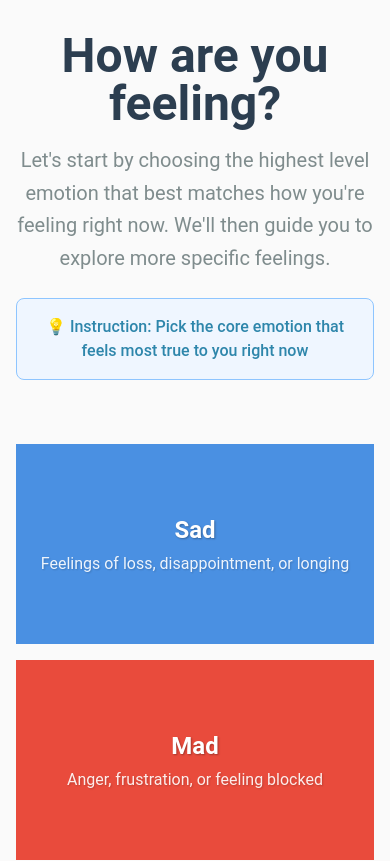
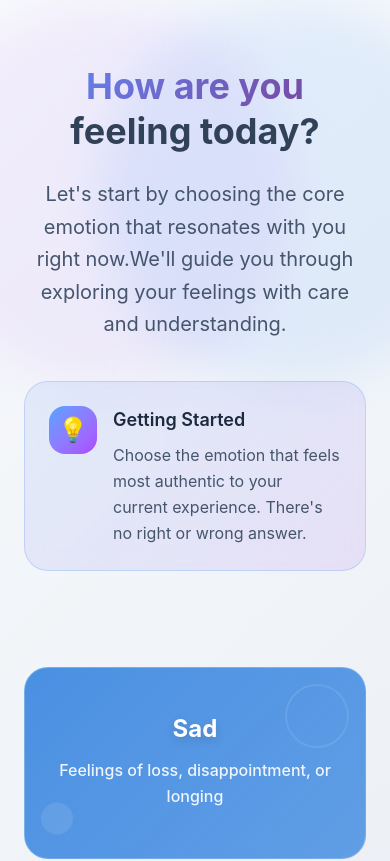
Before and after one commit to janexiao312/emotional_vocab, a Next.js app: page / in a window 390 px wide. Shown: the top 861 px of the page. Built offline with nearby package versions, Linux system fonts and the light colour scheme.

Commit message:
feat: enhance styling and layout for emotion cards and grid, improve responsiveness and visual appeal

```diff
--- a/app/globals.css
+++ b/app/globals.css
@@ -1,42 +1,72 @@
 @import "tailwindcss";
 
 @theme {
-  --font-family-sans: "Roboto", "Helvetica", "Arial", sans-serif;
+  --font-family-sans: "Inter", "system-ui", "-apple-system", "BlinkMacSystemFont", "Segoe UI", "Roboto", "Helvetica", "Arial", sans-serif;
 
-  --color-primary-light: #48A3D9;
-  --color-primary: #2E86AB;
-  --color-primary-dark: #1D5F85;
+  /* Modern Color Palette */
+  --color-primary-light: #60A5FA;
+  --color-primary: #3B82F6;
+  --color-primary-dark: #1E40AF;
 
-  --color-secondary-light: #FFB347;
-  --color-secondary: #F18F01;
-  --color-secondary-dark: #C4690D;
+  --color-secondary-light: #FBBF24;
+  --color-secondary: #F59E0B;
+  --color-secondary-dark: #D97706;
 
-  --color-emotion-joy: #2ECC71;
-  --color-emotion-scared: #F39C12;
-  --color-emotion-mad: #E94B3C;
-  --color-emotion-sad: #4A90E2;
+  /* Enhanced Emotion Colors */
+  --color-emotion-joy: #10B981;
+  --color-emotion-scared: #F59E0B;
+  --color-emotion-mad: #EF4444;
+  --color-emotion-sad: #6366F1;
 
-  --color-background-light: #FAFAFA;
+  /* Modern Backgrounds */
+  --color-background-light: #F8FAFC;
   --color-background-paper: #FFFFFF;
+  --color-background-subtle: #F1F5F9;
 
-  --color-text-primary: #2C3E50;
-  --color-text-secondary: #7F8C8D;
+  /* Text Colors */
+  --color-text-primary: #0F172A;
+  --color-text-secondary: #64748B;
+  --color-text-muted: #94A3B8;
 
-  --shadow-emotion: 0 8px 20px rgba(0,0,0,0.15);
-  --shadow-hover: 0 4px 12px rgba(0,0,0,0.1);
+  /* Modern Shadows */
+  --shadow-xs: 0 1px 2px 0 rgba(0, 0, 0, 0.05);
+  --shadow-sm: 0 1px 3px 0 rgba(0, 0, 0, 0.1), 0 1px 2px -1px rgba(0, 0, 0, 0.1);
+  --shadow-md: 0 4px 6px -1px rgba(0, 0, 0, 0.1), 0 2px 4px -2px rgba(0, 0, 0, 0.1);
+  --shadow-lg: 0 10px 15px -3px rgba(0, 0, 0, 0.1), 0 4px 6px -4px rgba(0, 0, 0, 0.1);
+  --shadow-xl: 0 20px 25px -5px rgba(0, 0, 0, 0.1), 0 8px 10px -6px rgba(0, 0, 0, 0.1);
+
+  /* Gradients */
+  --gradient-primary: linear-gradient(135deg, #667eea 0%, #764ba2 100%);
+  --gradient-joy: linear-gradient(135deg, #10b981 0%, #059669 100%);
+  --gradient-scared: linear-gradient(135deg, #f59e0b 0%, #d97706 100%);
+  --gradient-mad: linear-gradient(135deg, #ef4444 0%, #dc2626 100%);
+  --gradient-sad: linear-gradient(135deg, #6366f1 0%, #4f46e5 100%);
+
+  /* Border Radius */
+  --radius-sm: 0.375rem;
+  --radius-md: 0.5rem;
+  --radius-lg: 0.75rem;
+  --radius-xl: 1rem;
+  --radius-2xl: 1.5rem;
 }
 
 /* Base layer customizations */
 @layer base {
   html {
     font-family: var(--font-family-sans);
+    scroll-behavior: smooth;
   }
 
   body {
     color: var(--color-text-primary);
-    background-color: var(--color-background-light);
+    background: linear-gradient(135deg, #f8fafc 0%, #e2e8f0 100%);
     -webkit-font-smoothing: antialiased;
     -moz-osx-font-smoothing: grayscale;
+    line-height: 1.6;
+  }
+
+  * {
+    border-color: theme(colors.slate.200);
   }
 }
 
@@ -44,21 +74,43 @@
 @layer components {
   .emotion-card {
     cursor: pointer;
-    transition: transform 0.2s ease-in-out, box-shadow 0.2s ease-in-out;
+    transition: all 0.3s cubic-bezier(0.4, 0, 0.2, 1);
+    backdrop-filter: blur(16px);
+    border: 1px solid rgba(255, 255, 255, 0.2);
   }
 
   .emotion-card:hover {
-    transform: translateY(-4px);
-    box-shadow: var(--shadow-emotion);
+    transform: translateY(-8px) scale(1.02);
+    box-shadow: var(--shadow-xl);
   }
 
   .emotion-card:active {
-    transform: translateY(-2px);
+    transform: translateY(-4px) scale(1.01);
   }
 
   .emotion-card:focus-within {
     outline: 2px solid white;
     outline-offset: 2px;
+  }
+
+  .glass-card {
+    background: rgba(255, 255, 255, 0.85);
+    backdrop-filter: blur(16px);
+    border: 1px solid rgba(255, 255, 255, 0.2);
+    box-shadow: var(--shadow-lg);
+  }
+
+  .gradient-text {
+    background: var(--gradient-primary);
+    -webkit-background-clip: text;
+    background-clip: text;
+    -webkit-text-fill-color: transparent;
+  }
+
+  .instruction-card {
+    background: linear-gradient(135deg, rgba(59, 130, 246, 0.1) 0%, rgba(147, 51, 234, 0.1) 100%);
+    border: 1px solid rgba(59, 130, 246, 0.2);
+    backdrop-filter: blur(8px);
   }
 }
 
--- a/app/page.tsx
+++ b/app/page.tsx
@@ -19,27 +19,52 @@ export default function Home() {
   }));
 
   return (
-    <div className="max-w-6xl mx-auto px-4">
-      <div className="min-h-screen flex flex-col justify-center py-8">
+    <div className="min-h-screen">
+      {/* Hero Section with Gradient Background */}
+      <div className="relative overflow-hidden">
+        {/* Animated Background Elements */}
+        <div className="absolute inset-0">
+          <div className="absolute top-0 left-1/4 w-96 h-96 bg-blue-200 rounded-full mix-blend-multiply filter blur-xl opacity-30 animate-pulse"></div>
+          <div className="absolute top-0 right-1/4 w-96 h-96 bg-purple-200 rounded-full mix-blend-multiply filter blur-xl opacity-30 animate-pulse" style={{ animationDelay: '2s' }}></div>
+          <div className="absolute -bottom-32 left-1/3 w-96 h-96 bg-pink-200 rounded-full mix-blend-multiply filter blur-xl opacity-30 animate-pulse" style={{ animationDelay: '4s' }}></div>
+        </div>
+
+        <div className="relative max-w-7xl mx-auto px-6 py-16 sm:py-24">
           {/* Header */}
-        <div className="text-center mb-8">
-          <h1 className="text-5xl font-semibold mb-4" style={{ color: '#2C3E50' }}>
-            How are you feeling?
+          <div className="text-center mb-16">
+            <h1 className="text-4xl sm:text-6xl lg:text-7xl font-bold mb-6 leading-tight">
+              <span className="gradient-text">How are you</span>
+              <br />
+              <span className="text-slate-700">feeling today?</span>
             </h1>
 
-          <p className="text-xl max-w-2xl mx-auto leading-relaxed mb-6" style={{ color: '#7F8C8D' }}>
-            Let&apos;s start by choosing the highest level emotion that best matches how you&apos;re feeling right now.
-            We&apos;ll then guide you to explore more specific feelings.
+            <p className="text-xl sm:text-2xl max-w-4xl mx-auto leading-relaxed mb-10 text-slate-600">
+              Let&apos;s start by choosing the core emotion that resonates with you right now.
+              <br className="hidden sm:block" />
+              We&apos;ll guide you through exploring your feelings with care and understanding.
             </p>
 
-          <div className="max-w-lg mx-auto bg-blue-50 border border-blue-300 rounded-lg p-4">
-            <p className="font-medium" style={{ color: '#2E86AB' }}>
-              💡 Instruction: Pick the core emotion that feels most true to you right now
+            <div className="max-w-2xl mx-auto">
+              <div className="instruction-card rounded-2xl p-6 sm:p-8">
+                <div className="flex items-start gap-4">
+                  <div className="flex-shrink-0">
+                    <div className="w-12 h-12 bg-gradient-to-br from-blue-400 to-purple-500 rounded-xl flex items-center justify-center">
+                      <span className="text-2xl">💡</span>
+                    </div>
+                  </div>
+                  <div className="text-left">
+                    <h3 className="font-semibold text-lg text-slate-800 mb-2">Getting Started</h3>
+                    <p className="text-slate-600 leading-relaxed">
+                      Choose the emotion that feels most authentic to your current experience. There&apos;s no right or wrong answer.
                     </p>
+                  </div>
+                </div>
+              </div>
             </div>
           </div>
 
           {/* Core Emotions Grid */}
+          <div className="max-w-6xl mx-auto">
             <EmotionGrid
               emotions={coreEmotions}
               cardSize="large"
@@ -47,15 +72,11 @@ export default function Home() {
                 xs: 1,
                 sm: 2,
                 md: 2,
-            lg: 3,
+                lg: 4,
+                xl: 4,
               }}
             />
-
-        {/* Footer */}
-        <div className="text-center mt-8">
-          <p className="italic" style={{ color: '#7F8C8D' }}>
-            No account required • Private and secure • Take your time
-          </p>
+          </div>
         </div>
       </div>
     </div>
--- a/src/components/EmotionCard.tsx
+++ b/src/components/EmotionCard.tsx
@@ -2,7 +2,6 @@
 'use client';
 
 import React from 'react';
-import { CoreEmotion } from '../data/types';
 
 interface EmotionCardProps {
   emotion: {
@@ -22,9 +21,9 @@ export function EmotionCard({
   className = ''
 }: EmotionCardProps) {
   const sizeClasses = {
-    small: 'h-30 min-h-[120px]', // 120px minimum
-    medium: 'h-40 min-h-[160px]', // 160px
-    large: 'h-50 min-h-[200px]', // 200px
+    small: 'h-32 min-h-[128px]',
+    medium: 'h-40 min-h-[160px]',
+    large: 'h-48 min-h-[192px]',
   };
 
   const titleClasses = {
@@ -34,15 +33,29 @@ export function EmotionCard({
   };
 
   const descriptionClasses = {
-    small: 'text-xs hidden', // Hidden on small cards
+    small: 'text-xs opacity-0',
     medium: 'text-sm',
     large: 'text-base',
   };
 
+  // Create gradient based on emotion color
+  const getGradientStyle = (color: string) => {
+    const emotionGradients: { [key: string]: string } = {
+      '#10B981': 'linear-gradient(135deg, #10b981 0%, #059669 100%)',
+      '#F59E0B': 'linear-gradient(135deg, #f59e0b 0%, #d97706 100%)',
+      '#EF4444': 'linear-gradient(135deg, #ef4444 0%, #dc2626 100%)',
+      '#6366F1': 'linear-gradient(135deg, #6366f1 0%, #4f46e5 100%)',
+    };
+
+    return emotionGradients[color] || `linear-gradient(135deg, ${color} 0%, ${color}dd 100%)`;
+  };
+
   return (
     <div
-      className={`emotion-card relative overflow-hidden text-white ${sizeClasses[size]} ${className}`}
-      style={{ backgroundColor: emotion.color }}
+      className={`emotion-card relative overflow-hidden text-white rounded-2xl group ${sizeClasses[size]} ${className}`}
+      style={{
+        background: getGradientStyle(emotion.color),
+      }}
       onClick={onClick}
       role="button"
       tabIndex={0}
@@ -54,20 +67,30 @@ export function EmotionCard({
       }}
       aria-label={`Select ${emotion.name} emotion: ${emotion.description}`}
     >
-      <div className="h-full flex flex-col justify-center items-center p-4 text-center">
-        <h3
-          className={`font-bold mb-2 ${titleClasses[size]}`}
-          style={{ textShadow: '1px 1px 2px rgba(0,0,0,0.3)' }}
-        >
-          {emotion.name}
-        </h3>
+      {/* Glassmorphism overlay */}
+      <div className="absolute inset-0 bg-gradient-to-br from-white/20 to-transparent opacity-0 group-hover:opacity-100 transition-opacity duration-300"></div>
 
-        <p
-          className={`opacity-90 leading-tight ${descriptionClasses[size]}`}
-          style={{ textShadow: '1px 1px 2px rgba(0,0,0,0.2)' }}
-        >
-          {emotion.description}
-        </p>
+      {/* Animated background pattern */}
+      <div className="absolute inset-0 opacity-10">
+        <div className="absolute top-4 right-4 w-16 h-16 border-2 border-white rounded-full animate-pulse"></div>
+        <div className="absolute bottom-4 left-4 w-8 h-8 bg-white rounded-full animate-bounce" style={{ animationDelay: '1s' }}></div>
+      </div>
+
+      {/* Content */}
+      <div className="relative h-full flex flex-col justify-between p-6">
+        <div className="flex-1 flex flex-col justify-center text-center">
+          <h3 className={`font-bold mb-3 ${titleClasses[size]} drop-shadow-lg`}>
+            {emotion.name}
+          </h3>
+          <p className={`${descriptionClasses[size]} opacity-90 leading-relaxed font-medium`}>
+            {emotion.description}
+          </p>
+        </div>
+
+        {/* Hover indicator */}
+        <div className="flex justify-center opacity-0 group-hover:opacity-100 transition-all duration-300 transform translate-y-2 group-hover:translate-y-0">
+          <div className="w-8 h-1 bg-white rounded-full"></div>
+        </div>
       </div>
     </div>
   );
--- a/src/components/EmotionGrid.tsx
+++ b/src/components/EmotionGrid.tsx
@@ -21,6 +21,7 @@ interface EmotionGridProps {
     sm?: number;
     md?: number;
     lg?: number;
+    xl?: number;
   };
 }
 
@@ -31,13 +32,6 @@ export function EmotionGrid({
   cardSize = 'medium',
   columns = { xs: 1, sm: 2, md: 3, lg: 3 }
 }: EmotionGridProps) {
-  // Determine grid spacing based on card size
-  const spacing = {
-    small: 'gap-2',
-    medium: 'gap-3',
-    large: 'gap-4',
-  }[cardSize];
-
   const containerMaxWidth = {
     sm: 'max-w-2xl',
     md: 'max-w-4xl',
@@ -45,39 +39,32 @@ export function EmotionGrid({
     xl: 'max-w-7xl',
   }[maxWidth];
 
-  const cardHeight = {
-    small: 'min-h-[120px]',
-    medium: 'min-h-[160px]',
-    large: 'min-h-[200px]',
-  }[cardSize];
-
   return (
     <div className={`mx-auto ${containerMaxWidth}`}>
       <div className="py-8">
+        <div className="grid gap-6 sm:gap-8">
           <div
-          className={`flex flex-wrap ${spacing} justify-center items-stretch`}
+            className={`
+              grid gap-6 sm:gap-8
+              grid-cols-${columns.xs || 1}
+              sm:grid-cols-${columns.sm || 2}
+              md:grid-cols-${columns.md || 3}
+              lg:grid-cols-${columns.lg || 3}
+            `}
           >
             {emotions.map((emotion, index) => (
-            <div
-              key={emotion.name}
-              className={`
-                flex ${cardHeight}
-                w-full
-                sm:w-1/2 sm:flex-1 sm:basis-1/2
-                md:w-1/3 md:flex-1 md:basis-1/3
-                lg:w-1/3 lg:flex-1 lg:basis-1/3
-              `}
-            >
+              <div key={emotion.name} className="transform transition-all duration-300 hover:z-10">
                 <EmotionCard
                   emotion={emotion}
                   onClick={emotion.onClick}
                   size={cardSize}
-                className={`emotion-${emotion.name.toLowerCase().replace(/\s+/g, '-')} w-full`}
+                  className={`emotion-${emotion.name.toLowerCase().replace(/\s+/g, '-')} w-full h-full`}
                 />
               </div>
             ))}
           </div>
         </div>
       </div>
+    </div>
   );
 }
```
Lines whose indentation alone changed are shown as unchanged.
